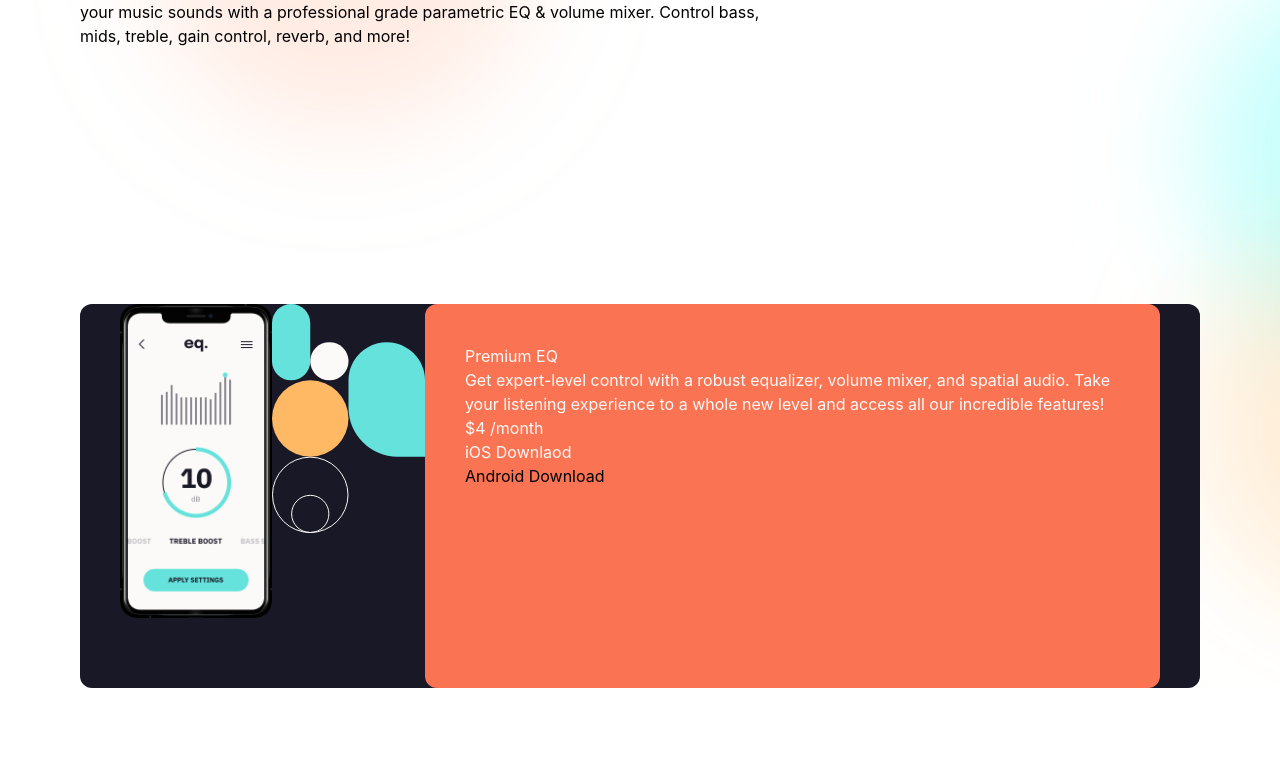
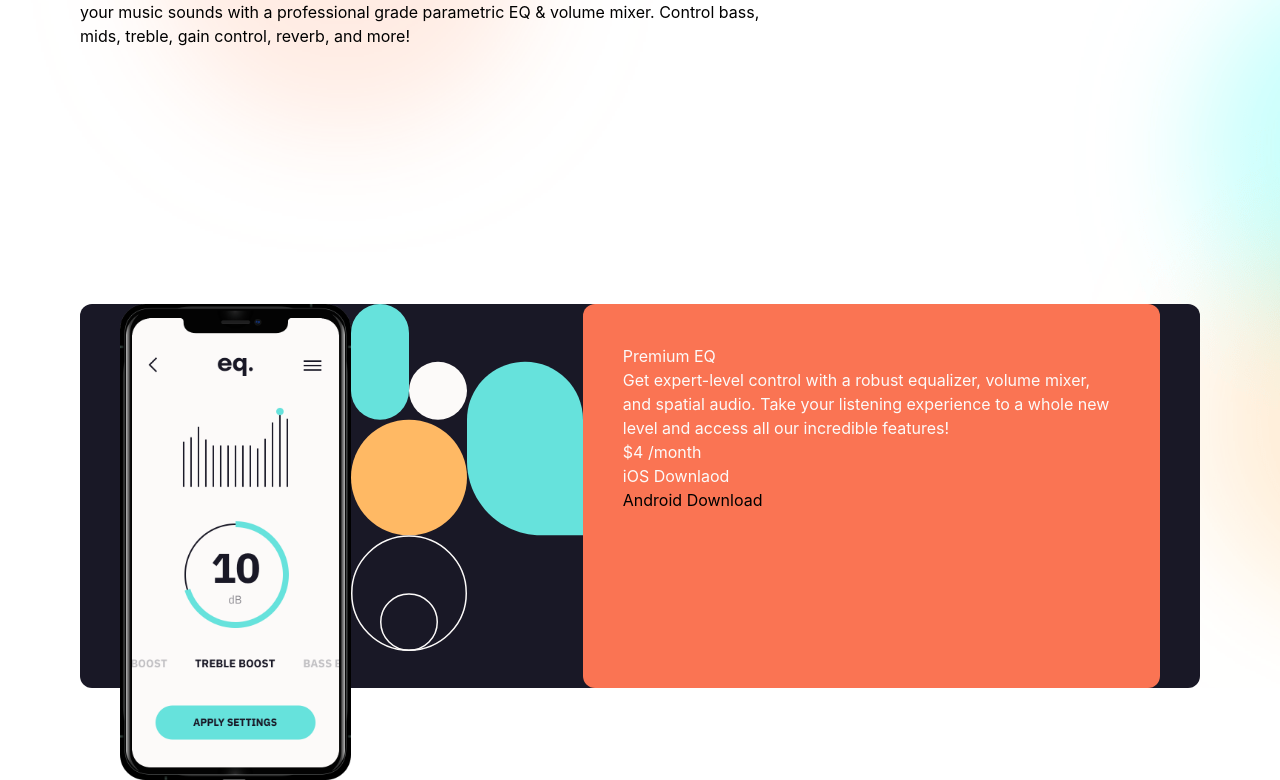
Before and after one commit to christianhelms/equalizer-landing-page, a Next.js app: page / in a window 1280 px wide. Shown: the part 404-1184 px from the top of the page. Before the commit the page ends 1092 px from the top, so only its background shows below. Built offline with nearby package versions, Linux system fonts and the light colour scheme.

Commit message:
sizing images

```diff
--- a/pages/index.js
+++ b/pages/index.js
@@ -33,16 +33,16 @@ export default function Home() {
             <img
               src="/illustration-app.png"
               alt="Background pattern"
-              width={300}
-              height={900}
+              width={600}
+              height={1800}
             />
           </div>
           <div>
             <img
               src="/bg-pattern-2.svg"
               alt="Background pattern"
-              width={300}
-              height={900}
+              width={600}
+              height={1800}
             />
           </div>
           <div className='bg-lava rounded-xl p-10'>
```
